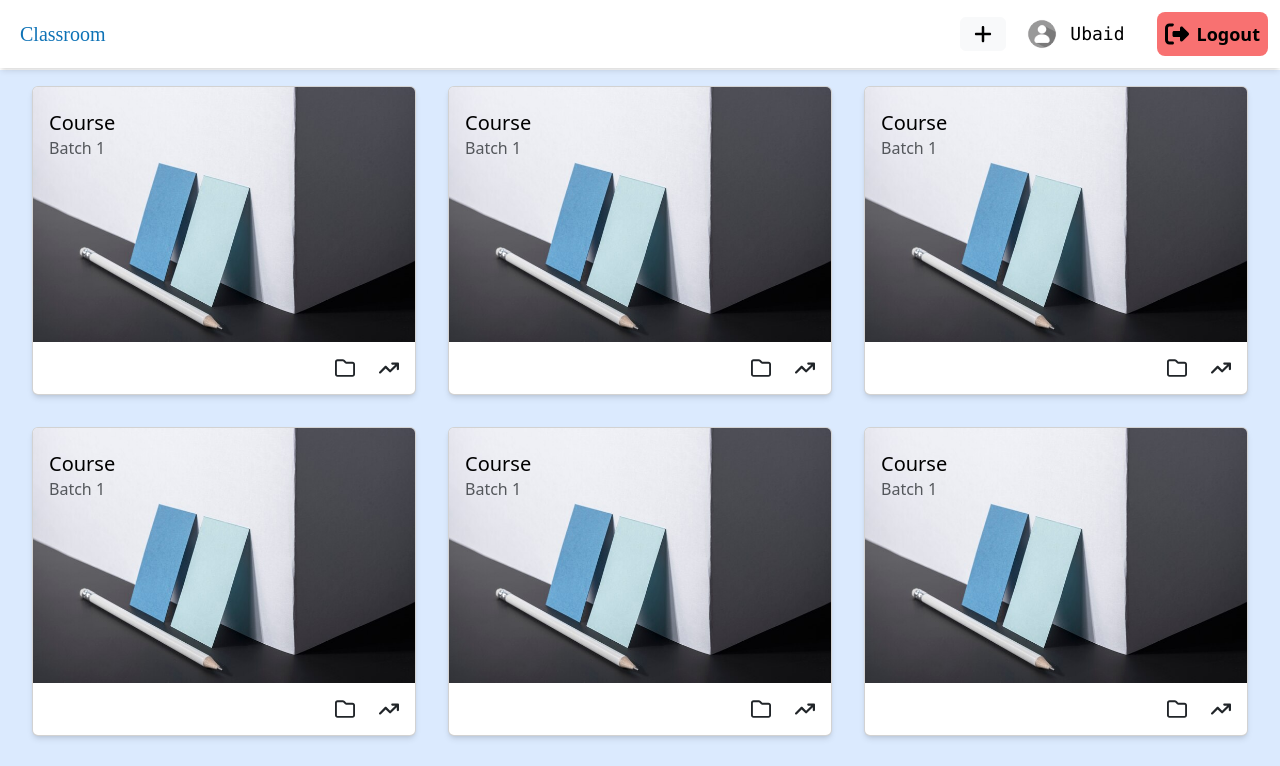
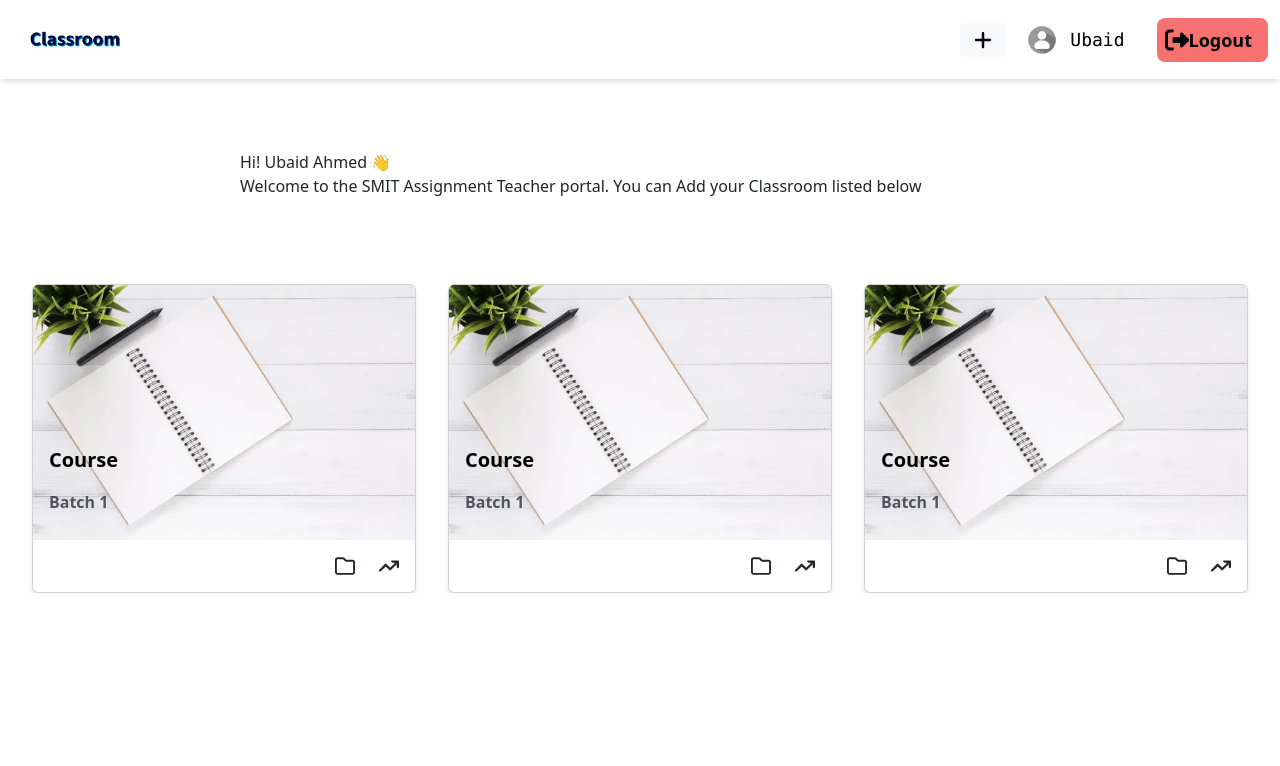
Before and after one commit to ubaidahmed04/Assignment-Submission, a React (Vite) app: page /home in a window 1280 px wide. Shown: the top 766 px of the page. Built offline with nearby package versions, Linux system fonts and the light colour scheme; a web font is replaced by a local one.

Commit message:
add modal and set UI

```diff
--- a/src/Pages/Classwork.jsx
+++ b/src/Pages/Classwork.jsx
@@ -1,6 +1,7 @@
-import React from 'react'
+import React, { useState } from 'react'
 import HomeNavbar from '../components/HomeNavbar'
 import AssignmentCard from '../components/assignmentCard'
+import AssignmentModal from '../components/AssignmentModal'
 import { Button } from 'react-bootstrap'
 import { FiPlus } from "react-icons/fi";
 import Write from '../assets/write.png'
@@ -9,14 +10,18 @@ import { BsThreeDotsVertical } from "react-icons/bs";
 import AccordianCard from '../components/Accordian';
 
 const Classwork = () => {
+    const [showModal, setShowModal] = useState(false);
+
     return (
         <div>
             <HomeNavbar />
             <div className='flex justify-center pt-3'>
-                <Button className='flex items-center gap-2 rounded-xl  p-3'><FiPlus /> Create</Button>
+
+                 <AssignmentModal showModal={showModal}
+                setShowModal={setShowModal} />
             </div>
-            <div className='py-4 px-8'>
-                <AccordianCard/>
+            <div className='flex justify-center py-4 px-8  w-full '>
+                <AccordianCard />
             </div>
             <div className='flex justify-center self-end  '>
 
@@ -25,8 +30,10 @@ const Classwork = () => {
                         <img src={Write} alt="" />
                     </span>
                     <hr />
-                    </span>
+                </span>
             </div>
+
+
         </div>
     )
 }
--- a/src/Pages/Home.jsx
+++ b/src/Pages/Home.jsx
@@ -3,22 +3,28 @@ import Cardui from '../components/cardui'
 import './Style.css'
 function Home() {
   return (
-    <>
-    <div className='  flex flex-wrap justify-center gap-3 items-center overflow-y-auto mt-[70px]'>
-   <Cardui/>
-   <Cardui/>
-   <Cardui/>
-   <Cardui/>
-   <Cardui/>
-   <Cardui/>
-   <Cardui/>
-   <Cardui/>
-   <Cardui/>
-   <Cardui/>
-   <Cardui/>
+    <React.Fragment>
+      <div className=' mt-[80px] items-center justify-center'>
+        <div className='px-[80px] py-[70px] sm:px-[200px] md:px-[240px]'>
+          <p>
+            Hi! Ubaid Ahmed 👋 <br />
+            Welcome to the SMIT Assignment Teacher portal. You can Add your Classroom listed below
+          </p>
+        </div>
+        <div className='  flex flex-wrap  justify-center gap-3 items-center overflow-y-auto '>
 
-    </div>
-    </>
+          <Cardui />
+          <Cardui />
+          <Cardui />
+
+
+        </div>
+      </div>
+      <span className='pt-[300px] '>
+
+      </span>
+
+    </React.Fragment>
   )
 }
 
--- a/src/Pages/Layout.jsx
+++ b/src/Pages/Layout.jsx
@@ -4,7 +4,7 @@ import { Outlet } from 'react-router-dom'
 
 const Layout = () => {
   return (
-    <div className='min-h-screen w-full bg-blue-100  '>
+    <div className='min-h-screen w-full   '>
         {/* <main className=" w-[calc(100vw-24px)] md:w-[calc(100vw-280px)]"> */}
           <Navigator />
           <Outlet />
--- a/src/Pages/SignIn.jsx
+++ b/src/Pages/SignIn.jsx
@@ -1,5 +1,5 @@
 import React from "react";
-import { Form, Button } from "react-bootstrap";
+import { Form, Button,FloatingLabel } from "react-bootstrap";
 import './Style.css'
 import { Link,useNavigate } from "react-router-dom";
 import { useForm } from "react-hook-form";
@@ -20,13 +20,16 @@ function SignIn() {
   }
   return (
     <div className="signin-container flex-col gap-3" >
-      <img src={SMITLogo}/>
+      {/* <img src={SMITLogo}/> */}
       <span className="text-gray-600">Teacher Portal</span>
         <div className="content min-w-[300px] sm:w-[500px]  gap-3">
       <Form onSubmit={handleSubmit(onSubmit)}>
         <Form.Group className="mb-3" controlId="formBasicEmail">
-          <Form.Label className="font-mono">Email address</Form.Label>
-          <Form.Control
+        <FloatingLabel
+        controlId="floatingInput"
+        label="Email address"
+      >
+         <Form.Control
            type="email"
            {...register('email', {
              required: 'Email is required',
@@ -38,11 +41,17 @@ function SignIn() {
            placeholder="Enter email" />
                    {errors.email && <p className="text-danger pt-1">{errors.email.message}</p>}
 
+      </FloatingLabel>
+
 
         </Form.Group>
 
         <Form.Group className="mb-3" controlId="formBasicPassword">
-          <Form.Label className="font-mono">Password</Form.Label>
+
+          <FloatingLabel
+           controlId="floatingInput"
+           label="Password"
+          >
           <Form.Control
           {...register("password", {
             required: "Password is required",
@@ -54,6 +63,7 @@ function SignIn() {
           })}
            type="password" placeholder="Password" />
             {errors.password && <p className="text-danger pt-1">{errors.password.message}</p>}
+            </FloatingLabel>
         </Form.Group>
         <div className="">
             <div>
--- a/src/components/AssignmentModal.jsx
+++ b/src/components/AssignmentModal.jsx
@@ -1,6 +1,7 @@
 import { useState } from "react";
 import { Modal, Form, Button } from "react-bootstrap";
 import { useForm } from "react-hook-form";
+import { FiPlus } from "react-icons/fi";
 
 function ModalForm() {
   const {
@@ -38,11 +39,11 @@ function ModalForm() {
 
   return (
     <>
-      <Button variant="primary" onClick={handleShow}>
-        Show Modal
+      <Button variant="primary" className='flex items-center gap-2 rounded-xl  p-3' onClick={(handleShow)}>
+      <FiPlus /> Create
       </Button>
 
-      <Modal className="my-40" show={show} onHide={handleClose}>
+      <Modal className="my-24" show={show} onHide={handleClose}>
         <Modal.Header closeButton>
           <Modal.Title>Add Assignment</Modal.Title>
         </Modal.Header>
@@ -70,6 +71,19 @@ function ModalForm() {
                 })}
                 type="text"
                 placeholder="Add title..."
+                autoFocus
+              />
+              {errors.title && <p className="text-danger  pt-1  ">{errors.title.message}</p>}
+            </Form.Group>
+            <Form.Group className="mb-3" controlId="exampleForm.ControlInput1">
+              <Form.Label>Time Duration</Form.Label>
+              <Form.Control
+                // id="title"
+                {...register("time", {
+                  required: "Time is required",
+                })}
+                type="date"
+                placeholder="Add Time..."
                 autoFocus
               />
               {errors.title && <p className="text-danger  pt-1  ">{errors.title.message}</p>}
--- a/src/components/Navigator.jsx
+++ b/src/components/Navigator.jsx
@@ -4,6 +4,8 @@ import { FaPlus } from "react-icons/fa6";
 import CreateClassModal from '../components/CreateClassModal';
 import clickOutside from './clickOutside';
 import avatarUrl from '../assets/avatar2.png'
+import classroomLogo from '../assets/classroomlogo.png'
+import { Link } from 'react-router-dom';
 
 function Navigator() {
   const [modalShow, setModalShow] = useState(false);
@@ -25,10 +27,12 @@ function Navigator() {
       <Container>
         <Navbar.Brand href="#home">
           <div className="mr-4 cursor-pointer py-1.5 lg:ml-2 agustina text-custom-green capitalize">
-            <span className="text-custom-blue me-2">Classroom</span>
+            <Link to={'/home'}>
+              <img src={classroomLogo} className='w-28 object-cover' alt="" />
+            </Link>
           </div>
         </Navbar.Brand>
-        <Navbar.Toggle aria-controls="basic-navbar-nav " />
+        <Navbar.Toggle aria-controls="basic-navbar-nav flex  flex-wrap-reverse" />
         <Navbar.Collapse id="basic-navbar-nav">
           <Nav className="ms-auto gap-3 flex items-center">
             <div ref={popoverRef}>
@@ -71,16 +75,21 @@ function Navigator() {
               />
               <span className="text-lg font-mono text-black ml-2">Ubaid</span>
             </div>
-            <button className="Btn flex flex-row items-center group bg-red-400 p-2 rounded-lg">
+            <Link to={'/'} className=" text-lg font-semibold">
+            <button className='bg-red-400 flex  text-white font-semibold py-2 px-2 items-center rounded-lg transform transition-all duration-300 ease-in-out hover:bg-red-500 hover:scale-90 hover:shadow-lg'>
               <div className="w-6">
                 <svg viewBox="0 0 512 512" className="fill-current text-black">
                   <path d="M377.9 105.9L500.7 228.7c7.2 7.2 11.3 17.1 11.3 27.3s-4.1 20.1-11.3 27.3L377.9 406.1c-6.4 6.4-15 9.9-24 9.9c-18.7 0-33.9-15.2-33.9-33.9l0-62.1-128 0c-17.7 0-32-14.3-32-32l0-64c0-17.7 14.3-32 32-32l128 0 0-62.1c0-18.7 15.2-33.9 33.9-33.9c9 0 17.6 3.6 24 9.9zM160 96L96 96c-17.7 0-32 14.3-32 32l0 256c0 17.7 14.3 32 32 32l64 0c17.7 0 32 14.3 32 32s-14.3 32-32 32l-64 0c-53 0-96-43-96-96L0 128C0 75 43 32 96 32l64 0c17.7 0 32 14.3 32 32z"></path>
                 </svg>
               </div>
-              <div className="text-black text-lg font-semibold opacity-1 hover:opacity-100 ml-2 transition-opacity duration-200">
-                Logout
+              <div className="ml-2 opacity-1 hover:opacity-100 transform -translate-x-2 group-hover:translate-x-0 transition-all duration-200 ease-in-out text-black">
+
+                  Logout
               </div>
             </button>
+                </Link>
+
+
           </Nav>
         </Navbar.Collapse>
       </Container>
--- a/src/components/assignmentCard.jsx
+++ b/src/components/assignmentCard.jsx
@@ -5,7 +5,7 @@ import avatar from '../assets/avatar2.png'
 function assignmentCard({imagePath,text,icon}) {
     return (
         <div>
-            <Card className='rounded-2xl shadow-gray-400 '>
+            <Card className='rounded-2xl shadow-gray-400  shadow-sm'>
                 <Card.Body>
                     <span className='flex justify-between items-center text-md  p-1 cursor-pointer font-semibold text-gray-800'>
 
--- a/src/components/cardui.jsx
+++ b/src/components/cardui.jsx
@@ -3,16 +3,17 @@ import { Card } from 'react-bootstrap';
 import './styles.css';
 import { Link } from 'react-router-dom';
 import bgImg from '../assets/card-bg.jpg';
+import bgImg2 from '../assets/bgImg.webp';
 import { FaRegFolder } from "react-icons/fa6";
 import { FaArrowTrendUp } from "react-icons/fa6";
 function CardUI() {
   return (
     <div className="mt-3 px-2">
-      <Card className="shadow-md max-w-sm ">
-        <Card.Img variant="top" className='h-1/2' src={bgImg} />
+      <Card className="shadow-md rounded-md max-w-sm ">
+        <Card.Img variant="top" className='h-1/2' src={bgImg2} />
         <Card.Body>
-          <Card.Title className="absolute top-6  text-black  fw-medium">Course</Card.Title>
-          <Card.Subtitle className="text-muted absolute top-14 ">Batch 1</Card.Subtitle>
+          <Card.Title className="absolute bottom-28  text-black  fw-bold">Course</Card.Title>
+          <Card.Subtitle className="text-muted bottom-20 absolute  text-black font-bold">Batch 1</Card.Subtitle>
           <span className='flex gap-4 justify-end '>
 
 
```
Also changed, not shown: src/Pages/Stream.jsx (+9 -15 lines), src/components/Accordian.jsx (+29 -16 lines), src/assets/bgImg.webp (added), src/assets/classroomlogo.png (added).
